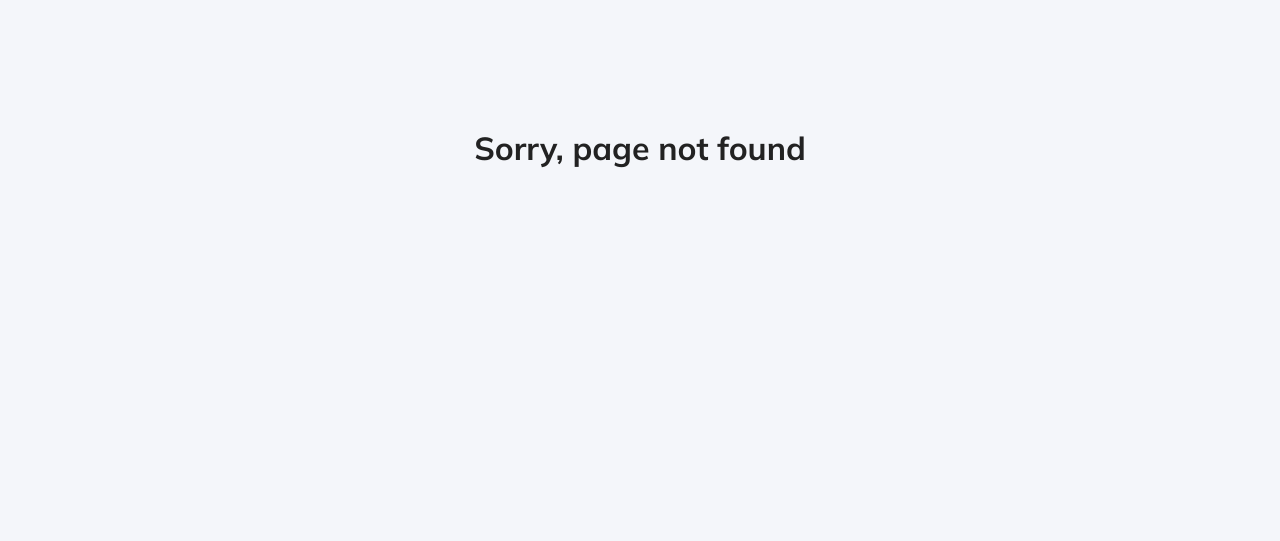
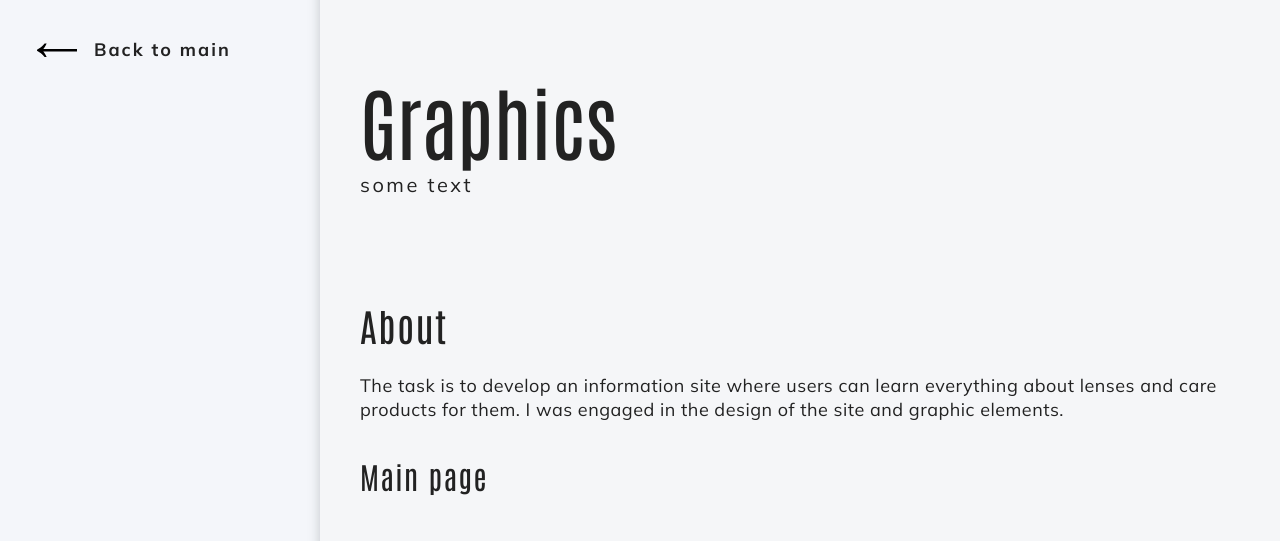
Before and after one commit to vlastavetra/george-owlson-portfolio, a React (Create React App) app in the folder project/: page /graphics in a window 1280 px wide. Before the commit this address had no page. Shown: the top 541 px of the page. Built offline with nearby package versions, Linux system fonts and the light colour scheme.

Commit message:
added page for graphics

```diff
--- a/project/src/components/app/app.jsx
+++ b/project/src/components/app/app.jsx
@@ -4,6 +4,7 @@ import Main from '../pages/Main';
 import Divercity from '../pages/Divercity';
 import CoffeeDip from '../pages/CoffeeDip';
 import Alcon from '../pages/Alcon';
+import Graphics from '../pages/Graphics';
 import PageNotFound from '../pages/PageNotFound';
 import '../../styles/global.scss';
 
@@ -23,6 +24,9 @@ function App() {
         <Route path="/alcon" exact>
           <Alcon />
         </Route>
+        <Route path="/graphics" exact>
+          <Graphics />
+        </Route>
         <Route>
           <PageNotFound/>
         </Route>
--- /dev/null
+++ b/project/src/components/pages/Graphics.jsx
@@ -0,0 +1,89 @@
+import React from 'react';
+import {Link} from 'react-router-dom';
+import ProjectTitle from '../module/ProjectTitle';
+import SmallSubsection from '../module/SmallSubsection';
+import BigSubsection from '../module/BigSubsection';
+import styles from './Project.module.scss';
+
+function Project() {
+  return (
+    <main className={styles.root}>
+      <div className={styles.fixed}>
+        <Link className={styles.link} to={'/'}>
+          <svg className={styles.arrow} fill="none" xmlns="http://www.w3.org/2000/svg">
+            <path d="m6.71677 40c-1.31021-2.736-3.39113-5.2794-6.242771-7.6301v-2.0231c1.233141.5781 2.312141 1.1561 3.236991 1.7341.92486.5395 1.69557 1.079 2.31214 1.6185v-33.6994h2.42775v33.6994c.6551-.5395 1.44509-1.079 2.36992-1.6185.9249-.578 1.9846-1.156 3.1792-1.7341v2.0231c-2.8131 2.3507-4.89402 4.8941-6.24276 7.6301z" fill="#000"/>
+          </svg>
+          Back to main
+        </Link>
+      </div>
+      <section className={styles.section}>
+        <SmallSubsection/>
+        <BigSubsection style={{paddingTop: '80px'}}>
+          <ProjectTitle
+            title='Graphics'
+            description='some text'
+          />
+        </BigSubsection>
+      </section>
+      <section className={styles.section}>
+        <SmallSubsection/>
+        <BigSubsection style={{paddingTop: '100px'}}>
+          <div className={styles.textModule}>
+            <h2 className={styles.title}>About</h2>
+            <p className={styles.text}>
+            The task is to develop an information site where users can learn everything about lenses and care products for them.
+            I was engaged in the design of the site and graphic elements.
+            </p>
+            <h3 className={styles.subTitle}>Main page</h3>
+          </div>
+          <img
+            className={styles.imageHorisontal}
+            src="https://thumb.tildacdn.com/tild6133-3166-4763-b462-366130323537/-/format/webp/Mainpage_Alcon_UPD_r.jpg"
+            alt="divercity"
+          />
+        </BigSubsection>
+      </section>
+      <section className={styles.section}>
+        <SmallSubsection/>
+        <BigSubsection style={{paddingTop: '100px'}}>
+          <div className={styles.textModule}>
+            <h3 className={styles.subTitle}>Lens order form</h3>
+          </div>
+          <img
+            className={styles.imageHorisontal}
+            src="https://thumb.tildacdn.com/tild6333-6139-4166-a638-393063393639/-/format/webp/Get_A_Trial_v1.jpg"
+            alt="divercity"
+          />
+        </BigSubsection>
+      </section>
+      <section className={styles.section}>
+        <SmallSubsection/>
+        <BigSubsection style={{paddingTop: '100px'}}>
+          <div className={styles.textModule}>
+            <h3 className={styles.subTitle}>FAQ</h3>
+          </div>
+          <img
+            className={styles.imageHorisontal}
+            src="https://thumb.tildacdn.com/tild6433-3635-4633-b235-346432303638/-/format/webp/Alcon_FAQ_page_r2.jpg"
+            alt="divercity"
+          />
+        </BigSubsection>
+      </section>
+      <section className={styles.section}>
+        <SmallSubsection/>
+        <BigSubsection style={{paddingTop: '100px', paddingBottom: '100px'}}>
+          <div className={styles.textModule}>
+            <h3 className={styles.subTitle}>Admin dashboard</h3>
+          </div>
+          <img
+            className={styles.imageHorisontal}
+            src="https://thumb.tildacdn.com/tild6539-6233-4036-b637-616339366131/-/format/webp/Alcon-PA-Edit-ECP_v2.jpg"
+            alt="divercity"
+          />
+        </BigSubsection>
+      </section>
+    </main>
+  );
+}
+
+export default Project;
```
Also changed, not shown: 1 other file (tests, documents, lock files or other folders).
